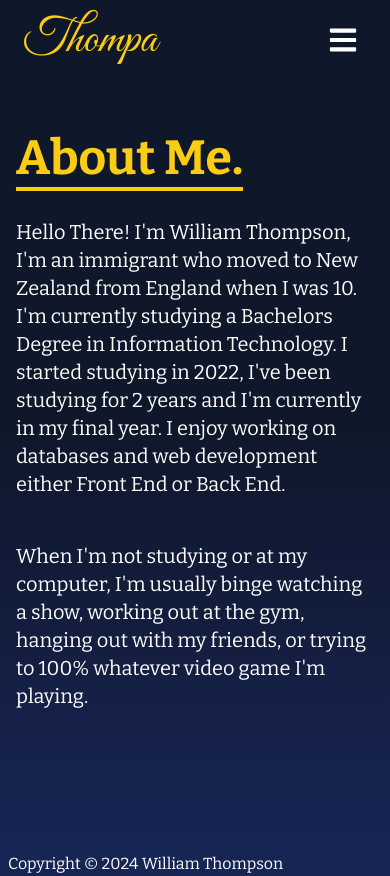
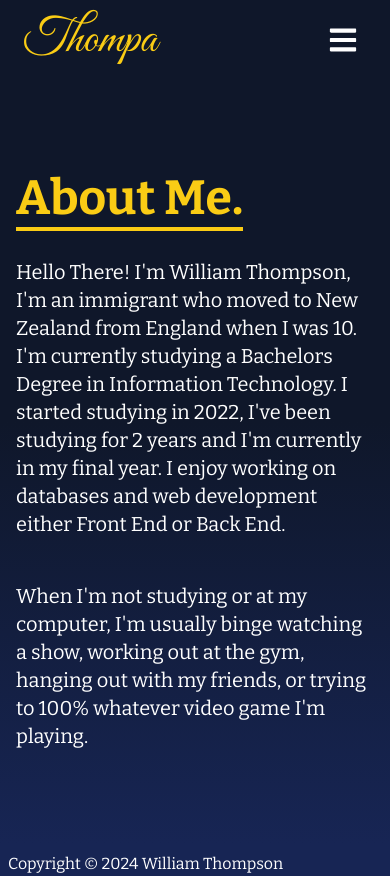
Before and after one commit to WilliamThompa/WilliamThompsonPortfolio, a React (Vite) app: page /WilliamThompsonPortfolio/about in a window 390 px wide. Built offline with nearby package versions, Linux system fonts and the light colour scheme.

Commit message:
Minor fixes to CSS to make About Me page mobile Friendly

```diff
--- a/src/components/About.jsx
+++ b/src/components/About.jsx
@@ -5,8 +5,8 @@ function About() { //Nothing to really comment about here it's all standed HTML
   return (
     <div name="about" className='w-full h-screen bg-gradient-to-b from-slate-900 via-slate-900 to-blue-950 text-white'>
         <div className='max-w-screen-lg p-4 mx-auto flex flex-col justify-center w-full h-full'>
-            <div className='pb-4'>
-                <p className='text-5xl font-bold inline border-b-4 border-yellow-400 text-yellow-400'>About Me.</p>
+            <div className='pb-4 mt-20 md:mt-32'>
+                <p className='text-5xl font-bold inline border-b-4 border-yellow-400 text-yellow-400 '>About Me.</p>
             </div>
 
             <p className='text-xl mt-5'>
```
